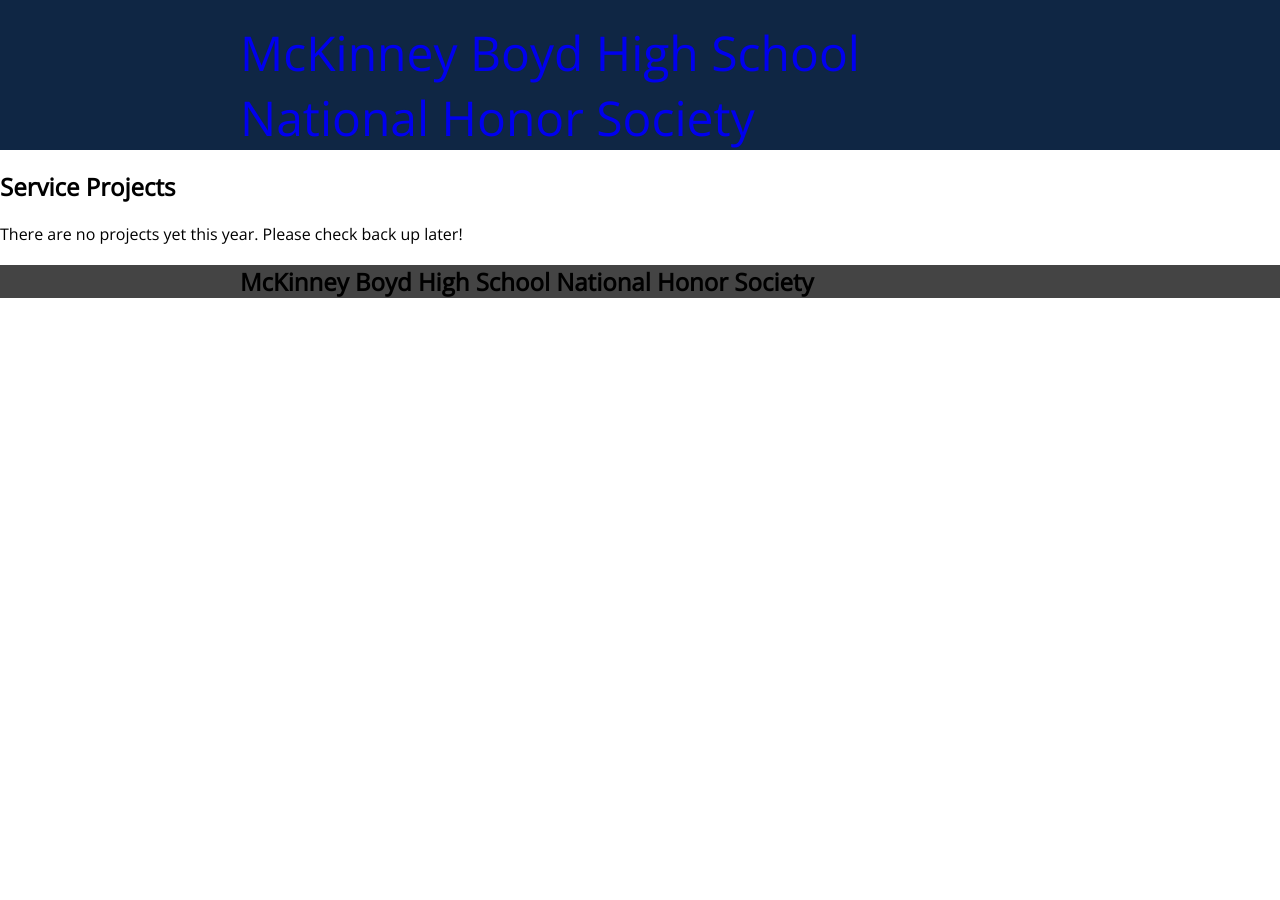
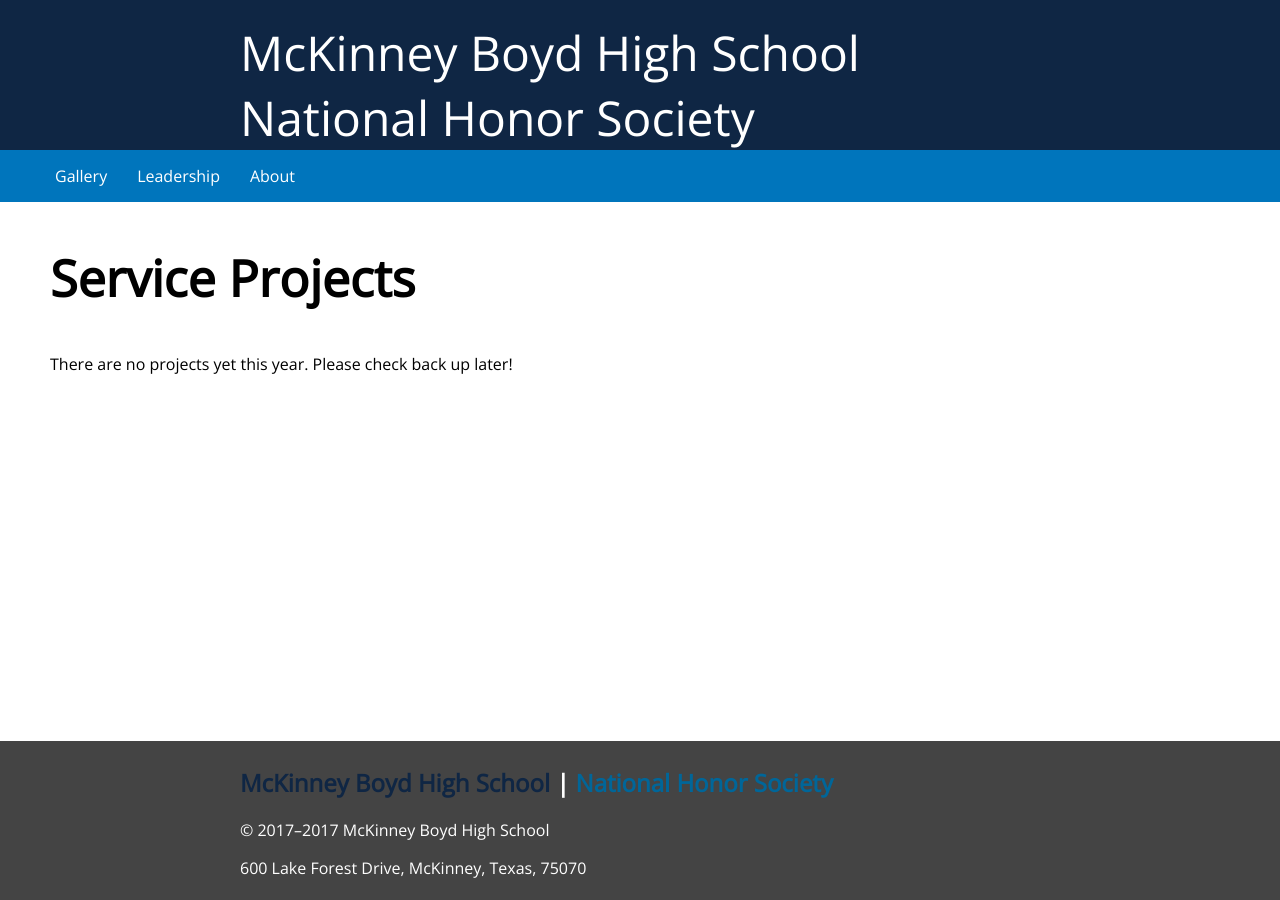
Before and after one commit to mbhs-nhs/mbhs-nhs.github.io, a Jekyll site: the page built from projects.md, in a window 1280 px wide. Built offline with Jekyll 4.4.1, drawn with Linux system fonts in a browser that asks for light colours.

Commit message:
Add the header and footers for page layouts

```diff
--- a/_includes/footer.html
+++ b/_includes/footer.html
@@ -2,7 +2,13 @@
 
   <div class="wrapper">
 
-    <h2 class="footer-heading">{{ site.title | escape }}</h2>
+    <h2 class="footer-heading"><a href="http://legacy.mckinneyisd.net/Campuses/school_websites/boyd/index.html" class="mbhs">McKinney Boyd High School</a> | <a href="/"  class="nhs">National Honor Society</a></h2>
+    <p>
+    &copy; 2017&ndash;{{ site.time | date: '%Y' }} McKinney Boyd High School
+    </p>
+
+    <p>
+        600 Lake Forest Drive, McKinney, Texas, 75070
+    </p>
   </div>
-
 </footer>
--- a/_includes/header.html
+++ b/_includes/header.html
@@ -1,4 +1,5 @@
 <header class="site-header">
+  <div class="header-masthead">
       <div class="wrapper">
         {% assign default_paths = site.pages | map: "path" %}
         {% assign page_paths = site.header_pages | default: default_paths %}
@@ -8,4 +9,12 @@
           </div>
         </a>
       </div>
+  </div>
+  <nav class="header-navigation">
+      <ul>
+          <li><a>Gallery</a></li>
+          <li><a>Leadership</a></li>
+          <li><a>About</a></li>
+      </ul>
+  </nav>
 </header>
--- a/_sass/asteroid.scss
+++ b/_sass/asteroid.scss
@@ -5,5 +5,6 @@
   "asteroid/header",
   "asteroid/footer",
   "asteroid/mainpage",
+  "asteroid/page",
   "asteroid/base"
 ;
--- a/_sass/asteroid/_base.scss
+++ b/_sass/asteroid/_base.scss
@@ -1,6 +1,15 @@
 html, body {
+    // necessary for sticky footer
+    display: flex;
+    flex-direction: column;
+    min-height: 100vh;
+
     height: 100%;
     margin: 0;
+}
+
+main.page-content {
+    flex: 1;
 }
 
 .container {
--- a/_sass/asteroid/_footer.scss
+++ b/_sass/asteroid/_footer.scss
@@ -1,3 +1,31 @@
 footer.site-footer {
     background-color: $light-grey;
+    color: $white;
+
+    .wrapper {
+        padding: 5px;
+
+        .footer-heading {
+            a:hover {
+                text-decoration: none;
+            }
+
+            .mbhs {
+                color: $dark-blue;
+            }
+
+            .nhs {
+                color: $light-blue;
+            }
+        }
+    }
+
+    a {
+        text-decoration: none;
+        color: white;
+
+        &:hover {
+            text-decoration: underline;
+        }
+    }
 }
--- a/_sass/asteroid/_header.scss
+++ b/_sass/asteroid/_header.scss
@@ -1,5 +1,29 @@
 header.site-header {
-    background-color: $dark-blue;
-    padding-top: 20px;
     color: $white;
+
+    .header-masthead {
+        padding-top: 20px;
+        background-color: $dark-blue;
+        .wrapper {
+            a.site-title {
+                color: $white;
+            }
+        }
+    }
+
+    nav.header-navigation {
+        padding: 0px;
+        background-color: $blue;
+        ul {
+            margin: 0px;
+            display: flex;
+            list-style-type: none;
+
+            li {
+                margin: 5px;
+                padding: 10px;
+                float: left;
+            }
+        }
+    }
 }
--- /dev/null
+++ b/_sass/asteroid/_page.scss
@@ -0,0 +1,10 @@
+article.post {
+    margin: 0px 50px;
+
+    h1.post-title {
+        font-size: 50px;
+    }
+
+    .post-content {
+    }
+}
```
Lines whose indentation alone changed are shown as unchanged.
